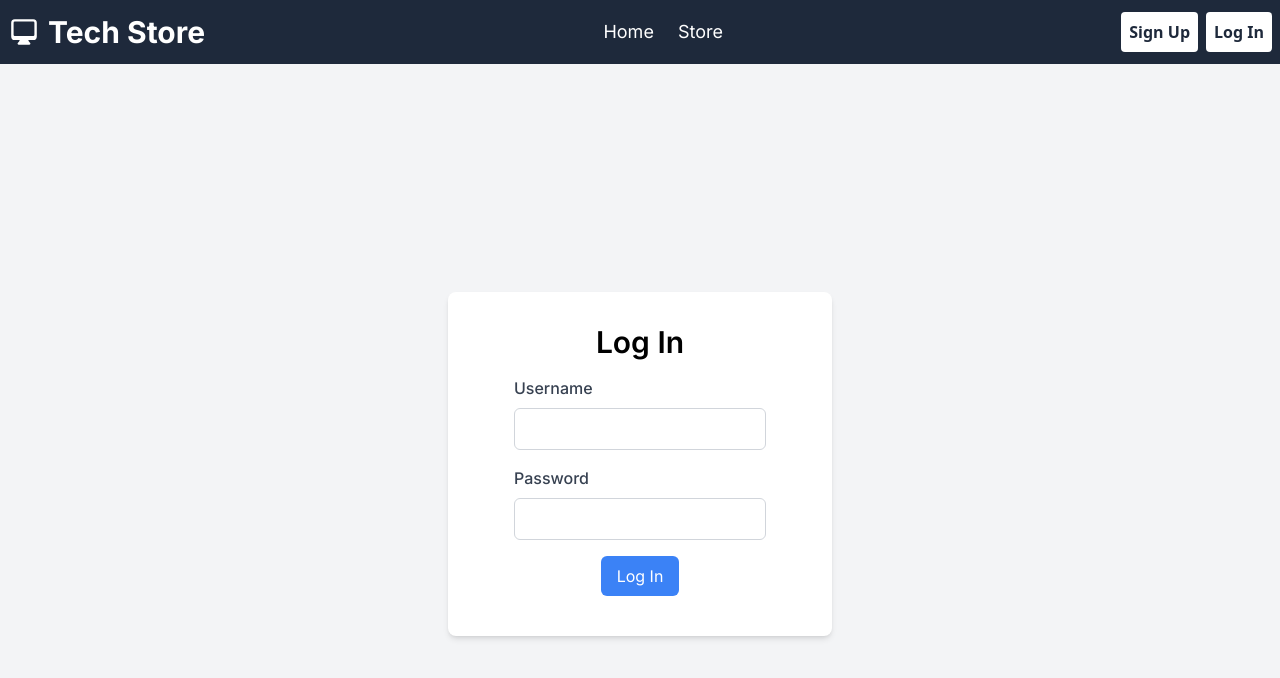
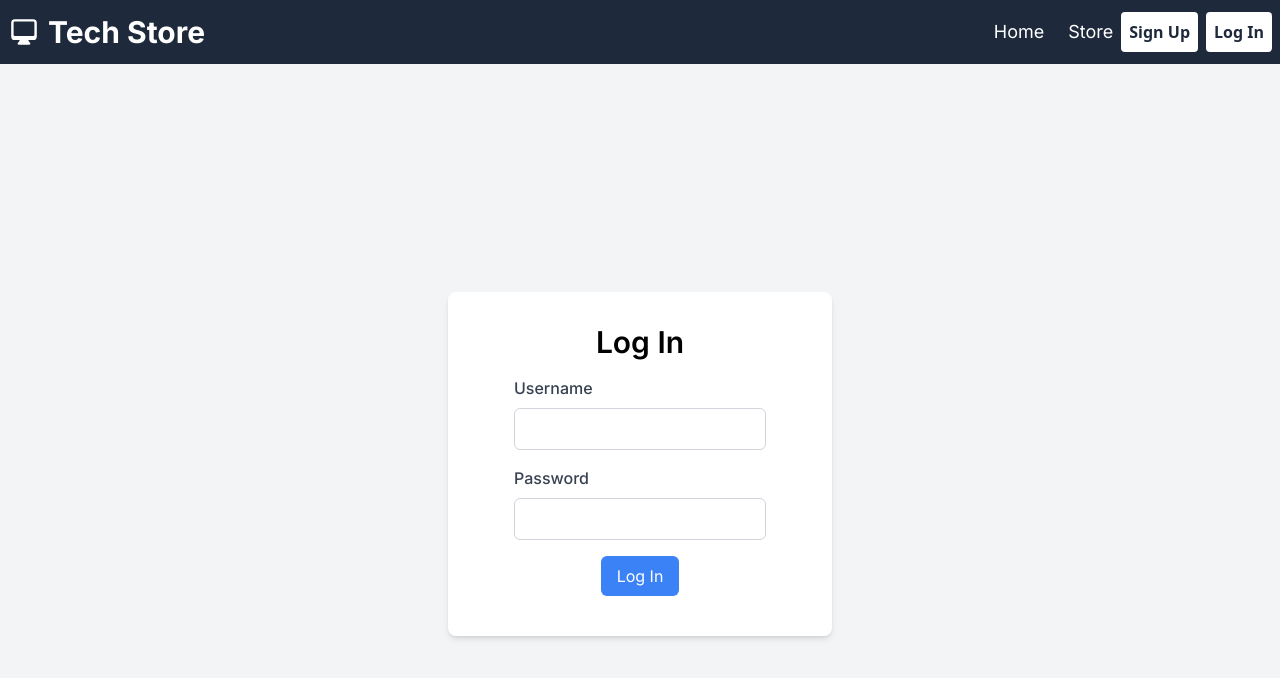
Before and after one commit to Husseinn-Essam/tech-shop-app, a Next.js app: page /login in a window 1280 px wide. Shown: the top 678 px of the page. Built offline with nearby package versions, Linux system fonts and the light colour scheme; no server answers.

Commit message:
ham menu icon

```diff
--- /dev/null
+++ b/src/app/cart/loading.tsx
@@ -0,0 +1,5 @@
+import LoadingScreen from "@/components/LoadingScreen";
+
+export default function Loading() {
+  return <LoadingScreen />;
+}
--- a/src/app/login/page.tsx
+++ b/src/app/login/page.tsx
@@ -1,16 +1,19 @@
 "use client";
 import React, { useState } from "react";
-import { getProviders, signIn, useSession } from "next-auth/react";
+import { signIn, useSession } from "next-auth/react";
 import { useRouter } from "next/navigation";
 import LoadingScreen from "@/components/LoadingScreen";
+
 const RegisterPage: React.FC = () => {
   const [err, setErr] = useState("");
   const [formData, setFormData] = useState({
     username: "",
     password: "",
   });
-  const { data: session } = useSession();
+  const [Loading, setLoading] = useState(false);
+  const { data: session, status } = useSession();
   const router = useRouter();
+
   const handleInputChange = (event: React.ChangeEvent<HTMLInputElement>) => {
     const { name, value } = event.target;
     setFormData((prevData) => ({
@@ -22,6 +25,7 @@ const RegisterPage: React.FC = () => {
   const handleSubmit = async (event: React.FormEvent) => {
     event.preventDefault();
     try {
+      setLoading(true);
       const sign = await signIn("credentials", {
         username: formData.username,
         password: formData.password,
@@ -29,11 +33,9 @@ const RegisterPage: React.FC = () => {
         redirect: false,
       });
 
-      sign.status;
       if (sign.ok) {
+        setLoading(false);
         router.back();
-      } else {
-        return <LoadingScreen />;
       }
       setErr(sign.error);
     } catch (e) {
@@ -41,6 +43,10 @@ const RegisterPage: React.FC = () => {
     }
   };
 
+  // Render the loading when authing
+  if (Loading === true) {
+    return <LoadingScreen />;
+  }
   return (
     <div className="min-h-screen flex items-center justify-center bg-gray-100">
       <div className="flex flex-col items-center bg-white p-8 rounded-lg shadow-md w-full max-w-sm">
--- a/src/app/register/page.tsx
+++ b/src/app/register/page.tsx
@@ -2,6 +2,7 @@
 import React, { useState } from "react";
 import { getProviders, signIn, useSession } from "next-auth/react";
 import { useRouter } from "next/navigation";
+import LoadingScreen from "@/components/LoadingScreen";
 const RegisterPage: React.FC = () => {
   const [err, setErr] = useState("");
   const router = useRouter();
@@ -10,6 +11,7 @@ const RegisterPage: React.FC = () => {
     email: "",
     password: "",
   });
+  const [Loading, setLoading] = useState(false);
 
   const handleInputChange = (event: React.ChangeEvent<HTMLInputElement>) => {
     const { name, value } = event.target;
@@ -22,6 +24,7 @@ const RegisterPage: React.FC = () => {
   const handleSubmit = async (event: React.FormEvent) => {
     event.preventDefault();
     try {
+      setLoading(true);
       const res = await fetch("/api/auth/register", {
         method: "POST",
         headers: {
@@ -42,6 +45,7 @@ const RegisterPage: React.FC = () => {
         });
         console.log(sign.error);
         if (sign.ok) {
+          setLoading(false);
           router.back();
         }
         setErr(sign.error);
@@ -52,7 +56,9 @@ const RegisterPage: React.FC = () => {
       console.log(e);
     }
   };
-
+  if (Loading === true) {
+    return <LoadingScreen />;
+  }
   return (
     <div className="min-h-screen flex items-center justify-center bg-gray-100">
       <div className="flex flex-col items-center bg-white p-8 rounded-lg shadow-md w-full max-w-sm">
--- a/src/app/styles/globals.css
+++ b/src/app/styles/globals.css
@@ -32,6 +32,34 @@ body {
   .filter-col {
     flex-direction: column;
     align-items: center;
+  }
+}
+.nav {
+  display: flex;
+  flex-direction: row;
+  justify-content: space-between;
+  align-items: center;
+  gap: 0.5rem;
+}
+
+.ham-menu {
+  display: flex;
+  z-index: 1;
+}
+.ham-menu-icon {
+  display: none;
+}
+
+@media (max-width: 877px) {
+  .nav {
+    display: none;
+  }
+  .ham-menu-icon {
+    display: flex;
+    z-index: 2;
+  }
+  .ham-menu {
+    display: none;
   }
 }
 
--- a/src/components/Navbar.tsx
+++ b/src/components/Navbar.tsx
@@ -1,5 +1,6 @@
+"use client";
 import React from "react";
-import { ComputerDesktopIcon } from "@heroicons/react/20/solid";
+import { ComputerDesktopIcon, Bars4Icon } from "@heroicons/react/20/solid";
 import NavLinks from "./NavLinks";
 import UserStatus from "./UserStatus";
 const Navbar: React.FC = () => {
@@ -8,8 +9,13 @@ const Navbar: React.FC = () => {
       <h1 className="text-3xl font-bold flex items-center gap-2">
         <ComputerDesktopIcon className="h-8 w-8" /> Tech Store
       </h1>
-      <NavLinks />
-      <UserStatus />
+      <button className="ham-menu-icon">
+        <Bars4Icon className="h-8 w-8" />
+      </button>
+      <section className="nav ham-menu">
+        <NavLinks />
+        <UserStatus />
+      </section>
     </header>
   );
 };
--- a/src/components/UserStatus.tsx
+++ b/src/components/UserStatus.tsx
@@ -7,6 +7,7 @@ import ProductType from "@/types/ProductType";
 import { useQuery } from "@tanstack/react-query";
 import { getUsers, getUser } from "@/services/userServices";
 import CartProductNumber from "./CartProductNumber";
+import LoadingScreen from "./LoadingScreen";
 interface userData {
   role: string;
   _id: string;
@@ -17,8 +18,15 @@ interface userData {
 }
 const UserStatus: React.FC = () => {
   const { data: session, status } = useSession();
-
+  // Conditionally render the loading screen
   const router = useRouter();
+  if (status === "loading") {
+    return (
+      <>
+        <p className="text-white">Loading</p>
+      </>
+    );
+  }
   return (
     <>
       {!session ? (
```
